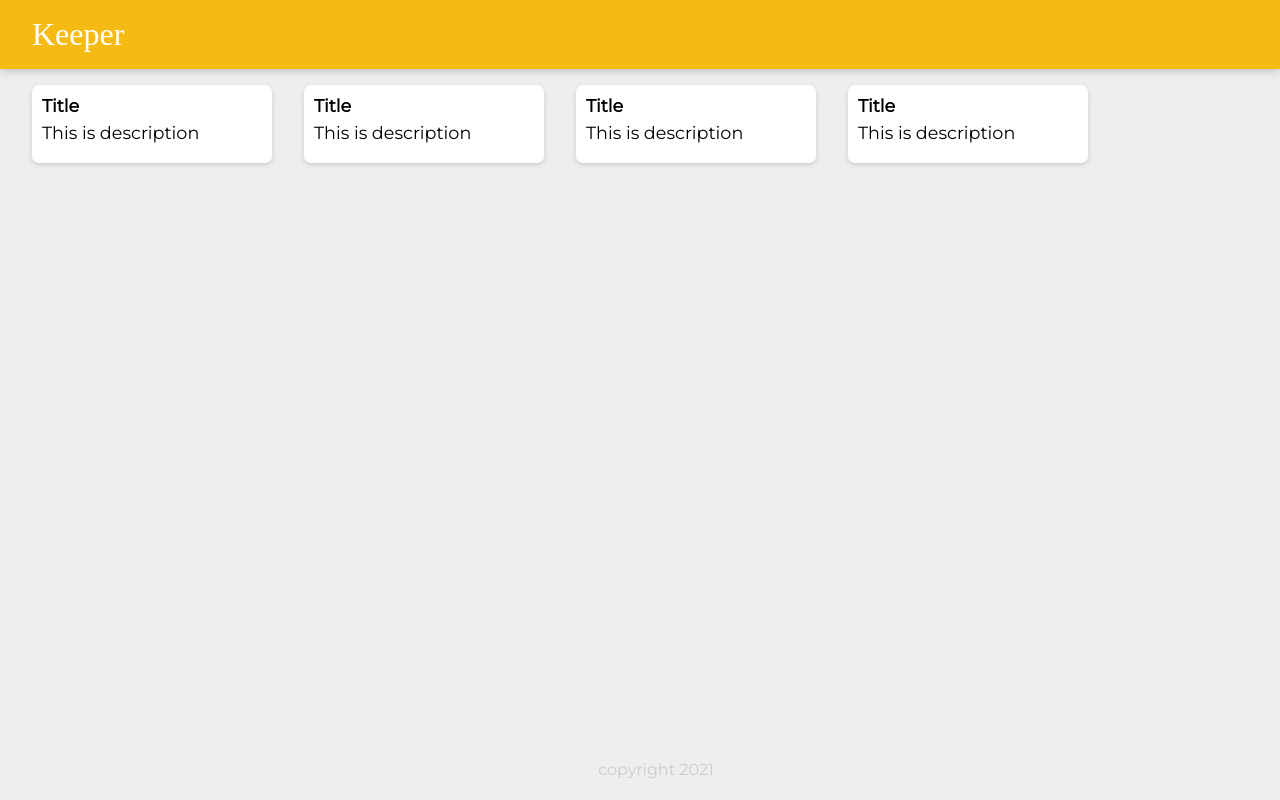
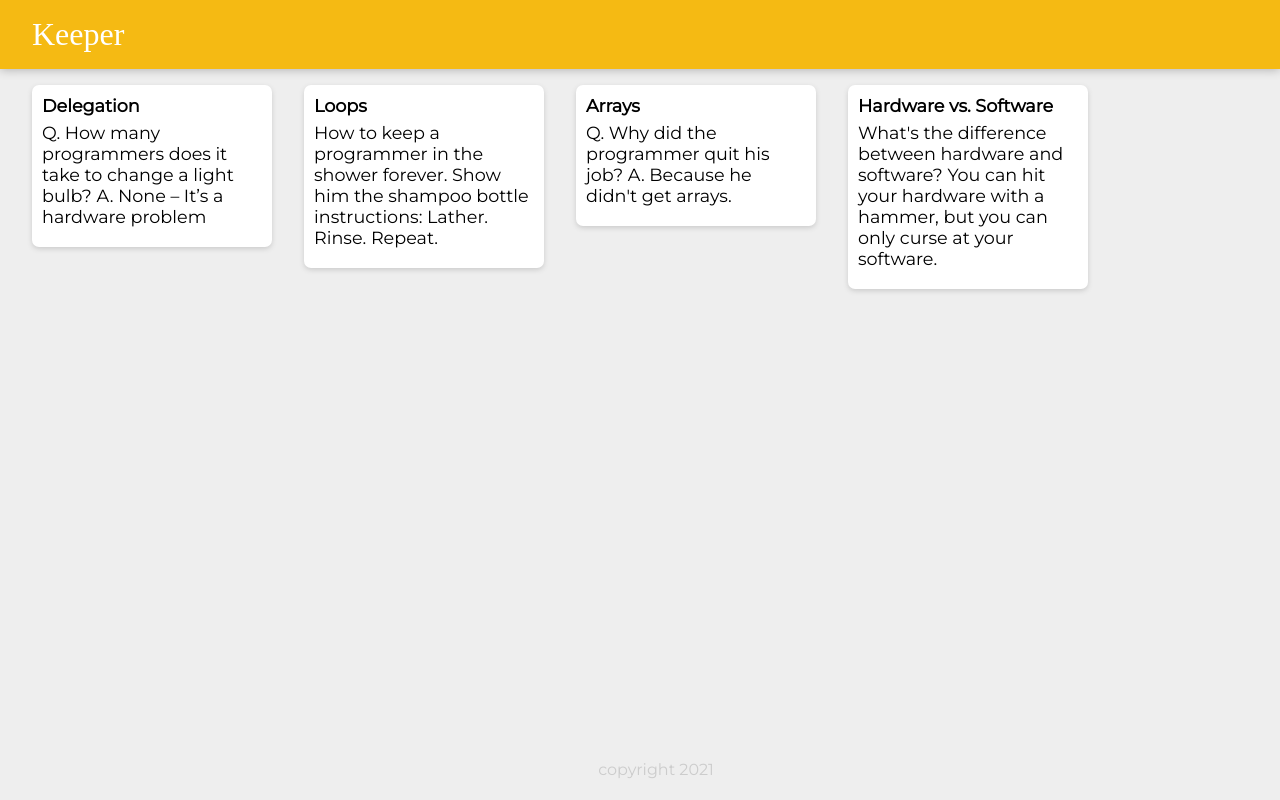
Before and after one commit to prajurock/KeeperApp, a React (Create React App) app: page / in a window 1280 px wide. Built offline with nearby package versions, Linux system fonts and the light colour scheme; a web font is replaced by a local one.

Commit message:
note updated

```diff
--- a/src/components/Note.jsx
+++ b/src/components/Note.jsx
@@ -1,10 +1,11 @@
-import React from 'react'
+import React from 'react';
+import note from '../note'
 
-function Footer(){
+function Note(params){
     return <div className='note'>
-    <h1>Title</h1>
-    <p>This is description</p>
+    <h1>{params.title}</h1>
+    <p>{params.content}</p>
     </div>
 };
 
-export default Footer;
+export default Note;
```
